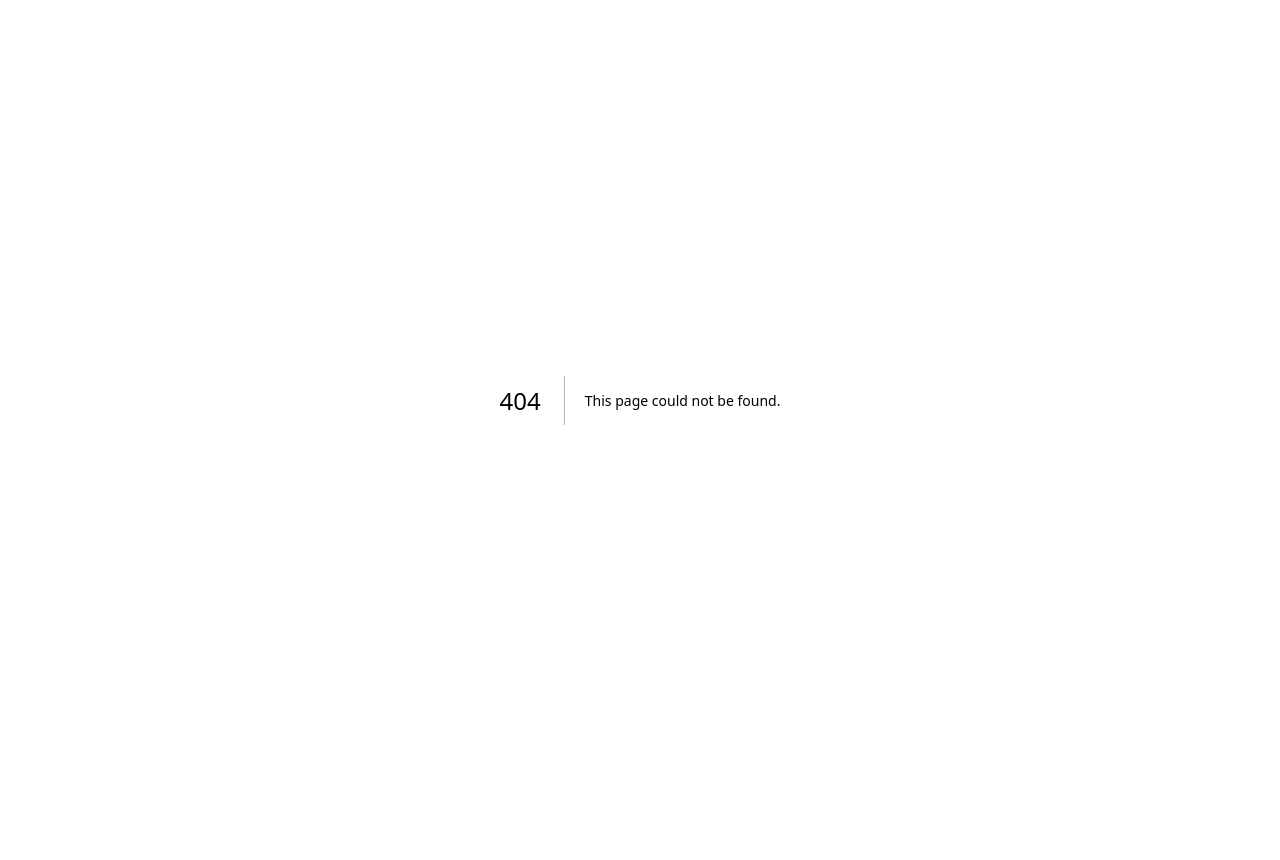
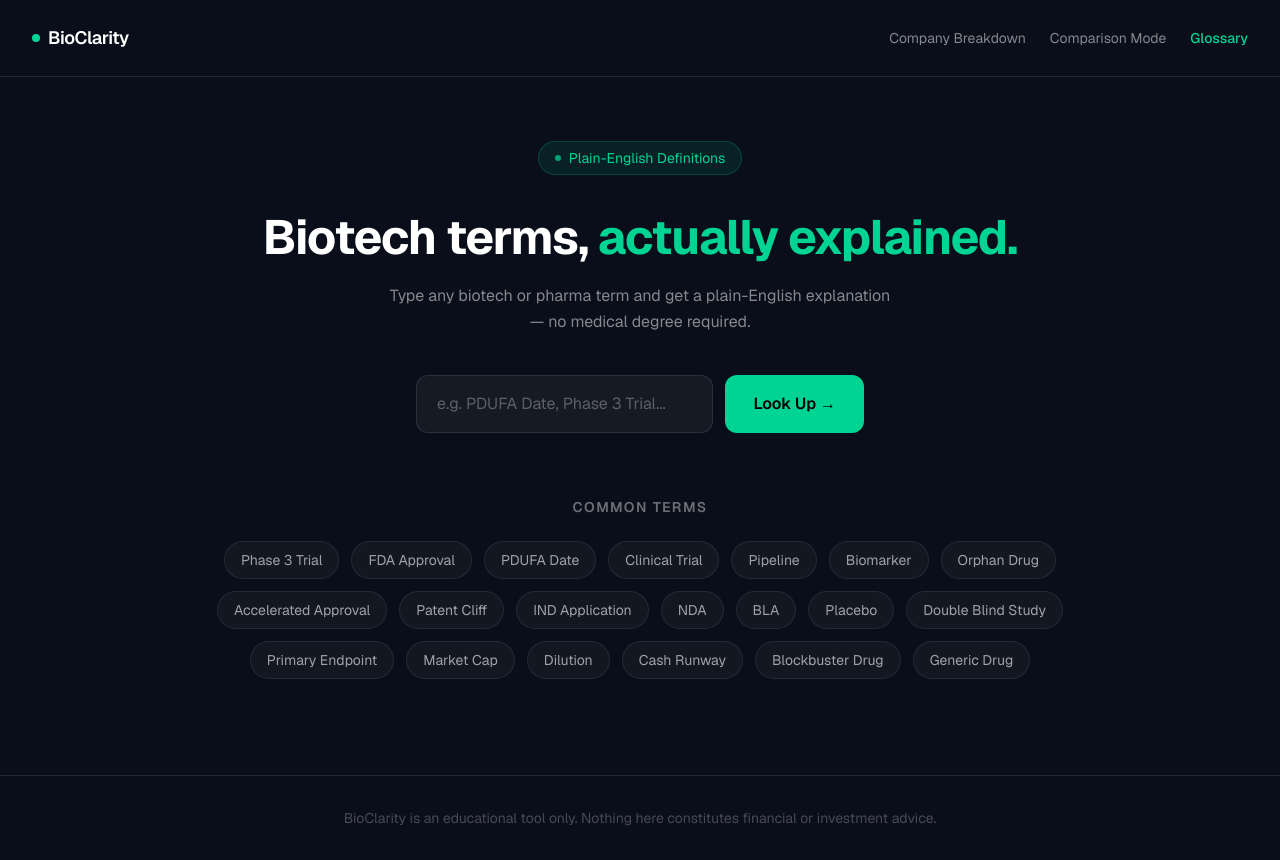
Before and after one commit to AnujPatel1010/biotech-investor-app, a Next.js app: page /glossary in a window 1280 px wide. Before the commit this address had no page. Before the commit the page ends 800 px from the top, so only its background shows below. Built offline with nearby package versions, Linux system fonts and the light colour scheme.

Commit message:
Add Glossary page and navigation

```diff
--- /dev/null
+++ b/app/api/glossary/route.ts
@@ -0,0 +1,68 @@
+import { NextRequest, NextResponse } from 'next/server';
+
+export async function POST(req: NextRequest) {
+  try {
+    const { term } = await req.json();
+
+    const apiKey = process.env.GROQ_API_KEY;
+
+    if (!apiKey) {
+      return NextResponse.json({ error: 'Missing API key' }, { status: 500 });
+    }
+
+    if (!term || term.trim().length === 0) {
+      return NextResponse.json({ error: 'No term provided' }, { status: 400 });
+    }
+
+    const response = await fetch('https://api.groq.com/openai/v1/chat/completions', {
+      method: 'POST',
+      headers: {
+        'Content-Type': 'application/json',
+        'Authorization': `Bearer ${apiKey}`,
+      },
+      body: JSON.stringify({
+        model: 'llama-3.3-70b-versatile',
+        messages: [
+          {
+            role: 'system',
+            content: `You are a biotech and pharma glossary for complete beginners. When given a term, explain it in plain English in exactly this format:
+
+**What it means:** One clear sentence explaining what the term means, as if talking to someone who has never heard it before.
+
+**Why it matters:** One or two sentences explaining why this term is important for investors to understand.
+
+**Example:** One concrete real-world example using an actual drug or company to make it tangible.
+
+Keep everything short, friendly, and jargon-free. If the term is not related to biotech, pharma, medicine, or investing, respond with: NOT_BIOTECH`,
+          },
+          {
+            role: 'user',
+            content: `Explain this term: ${term}`,
+          },
+        ],
+        max_tokens: 300,
+      }),
+    });
+
+    const data = await response.json();
+
+    if (!response.ok) {
+      return NextResponse.json({ error: JSON.stringify(data) }, { status: 500 });
+    }
+
+    const text = data.choices?.[0]?.message?.content;
+
+    if (!text) {
+      return NextResponse.json({ error: 'No response from AI' }, { status: 500 });
+    }
+
+    if (text.trim() === 'NOT_BIOTECH') {
+      return NextResponse.json({ error: 'NOT_BIOTECH' });
+    }
+
+    return NextResponse.json({ result: text });
+
+  } catch (err: any) {
+    return NextResponse.json({ error: err.message }, { status: 500 });
+  }
+}
--- /dev/null
+++ b/app/glossary/page.tsx
@@ -0,0 +1,156 @@
+'use client';
+
+import { useState } from 'react';
+import Link from 'next/link';
+
+const COMMON_TERMS = [
+  'Phase 3 Trial', 'FDA Approval', 'PDUFA Date', 'Clinical Trial',
+  'Pipeline', 'Biomarker', 'Orphan Drug', 'Accelerated Approval',
+  'Patent Cliff', 'IND Application', 'NDA', 'BLA',
+  'Placebo', 'Double Blind Study', 'Primary Endpoint', 'Market Cap',
+  'Dilution', 'Cash Runway', 'Blockbuster Drug', 'Generic Drug',
+];
+
+export default function GlossaryPage() {
+  const [term, setTerm] = useState('');
+  const [result, setResult] = useState('');
+  const [loading, setLoading] = useState(false);
+  const [error, setError] = useState('');
+  const [searchedTerm, setSearchedTerm] = useState('');
+
+  const lookup = async (searchTerm?: string) => {
+    const termToSearch = searchTerm || term;
+    if (!termToSearch.trim()) return;
+    setLoading(true);
+    setResult('');
+    setError('');
+    setSearchedTerm(termToSearch);
+
+    try {
+      const res = await fetch('/api/glossary', {
+        method: 'POST',
+        headers: { 'Content-Type': 'application/json' },
+        body: JSON.stringify({ term: termToSearch }),
+      });
+
+      const data = await res.json();
+
+      if (data.error === 'NOT_BIOTECH') {
+        setError(`"${termToSearch}" doesn't appear to be a biotech or investing term. Try something like "Phase 3 Trial" or "PDUFA Date".`);
+        return;
+      }
+      if (data.error) {
+        setError('Something went wrong. Please try again.');
+        return;
+      }
+
+      setResult(data.result);
+    } catch (err: any) {
+      setError('Something went wrong. Please try again.');
+    } finally {
+      setLoading(false);
+    }
+  };
+
+  const formatResult = (text: string) => {
+    const lines = text.split('\n').filter(l => l.trim());
+    return lines.map((line, i) => {
+      if (line.startsWith('**') && line.includes(':**')) {
+        const label = line.match(/\*\*(.+?):\*\*/)?.[1];
+        const content = line.replace(/\*\*.+?:\*\*\s*/, '');
+        return (
+          <div key={i} className="mb-4">
+            <span className="text-emerald-400 font-semibold">{label}: </span>
+            <span className="text-white/70">{content}</span>
+          </div>
+        );
+      }
+      return <p key={i} className="text-white/70 mb-2">{line}</p>;
+    });
+  };
+
+  return (
+    <main className="min-h-screen bg-[#0a0e1a] text-white font-sans">
+      {/* Navigation */}
+      <nav className="flex items-center justify-between px-8 py-6 border-b border-white/10">
+        <div className="flex items-center gap-2">
+          <div className="w-2 h-2 rounded-full bg-emerald-400" />
+          <span className="text-lg font-semibold tracking-tight">BioClarity</span>
+        </div>
+        <div className="flex items-center gap-6">
+          <Link href="/" className="text-sm text-white/50 hover:text-white transition-colors">Company Breakdown</Link>
+          <Link href="/comparison" className="text-sm text-white/50 hover:text-white transition-colors">Comparison Mode</Link>
+          <Link href="/glossary" className="text-sm text-emerald-400 font-medium">Glossary</Link>
+        </div>
+      </nav>
+
+      {/* Hero */}
+      <section className="flex flex-col items-center text-center px-6 py-16">
+        <div className="inline-flex items-center gap-2 bg-emerald-400/10 border border-emerald-400/20 rounded-full px-4 py-1.5 text-emerald-400 text-sm mb-8">
+          <span className="w-1.5 h-1.5 rounded-full bg-emerald-400 animate-pulse" />
+          Plain-English Definitions
+        </div>
+
+        <h1 className="text-4xl sm:text-5xl font-bold tracking-tight max-w-3xl leading-tight mb-4">
+          Biotech terms,{' '}
+          <span className="text-emerald-400">actually explained.</span>
+        </h1>
+        <p className="text-white/50 max-w-lg mb-10 leading-relaxed">
+          Type any biotech or pharma term and get a plain-English explanation — no medical degree required.
+        </p>
+
+        {/* Search Input */}
+        <div className="flex flex-col sm:flex-row gap-3 w-full max-w-md">
+          <input
+            type="text"
+            value={term}
+            onChange={(e) => setTerm(e.target.value)}
+            onKeyDown={(e) => e.key === 'Enter' && lookup()}
+            placeholder="e.g. PDUFA Date, Phase 3 Trial..."
+            className="flex-1 bg-white/5 border border-white/10 rounded-xl px-5 py-4 text-white placeholder:text-white/30 focus:outline-none focus:border-emerald-400/50 transition-all"
+          />
+          <button
+            onClick={() => lookup()}
+            disabled={loading}
+            className="bg-emerald-400 hover:bg-emerald-300 disabled:opacity-50 disabled:cursor-not-allowed text-black font-semibold rounded-xl px-7 py-4 transition-colors whitespace-nowrap"
+          >
+            {loading ? 'Looking up...' : 'Look Up →'}
+          </button>
+        </div>
+
+        {error && <p className="text-red-400 text-sm mt-4">{error}</p>}
+      </section>
+
+      {/* Result */}
+      {result && (
+        <section className="px-6 pb-12 max-w-2xl mx-auto">
+          <div className="bg-white/4 border border-white/8 rounded-2xl p-8">
+            <h3 className="text-emerald-400 font-bold text-xl mb-6">{searchedTerm}</h3>
+            {formatResult(result)}
+          </div>
+        </section>
+      )}
+
+      {/* Common Terms */}
+      <section className="px-6 pb-24 max-w-4xl mx-auto">
+        <h2 className="text-white/40 text-sm font-semibold uppercase tracking-widest mb-6 text-center">Common Terms</h2>
+        <div className="flex flex-wrap gap-3 justify-center">
+          {COMMON_TERMS.map((t) => (
+            <button
+              key={t}
+              onClick={() => { setTerm(t); lookup(t); }}
+              className="bg-white/4 border border-white/8 rounded-full px-4 py-2 text-sm text-white/60 hover:text-white hover:border-emerald-400/40 transition-colors"
+            >
+              {t}
+            </button>
+          ))}
+        </div>
+      </section>
+
+      {/* Footer */}
+      <footer className="border-t border-white/10 text-center py-8 text-white/25 text-sm">
+        BioClarity is an educational tool only. Nothing here constitutes financial or investment advice.
+      </footer>
+    </main>
+  );
+}
--- a/app/page.tsx
+++ b/app/page.tsx
@@ -86,6 +86,7 @@ export default function Home() {
         <div className="flex items-center gap-6">
           <Link href="/" className="text-sm text-emerald-400 font-medium">Company Breakdown</Link>
           <Link href="/comparison" className="text-sm text-white/50 hover:text-white transition-colors">Comparison Mode</Link>
+          <Link href="/glossary" className="text-sm text-white/50 hover:text-white transition-colors">Glossary</Link>
         </div>
       </nav>
 
```
